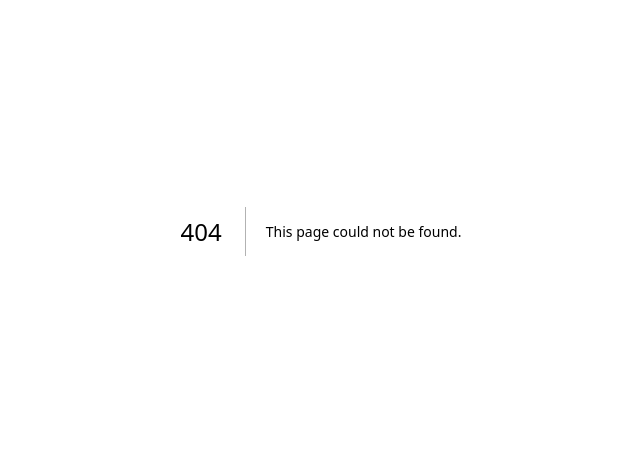
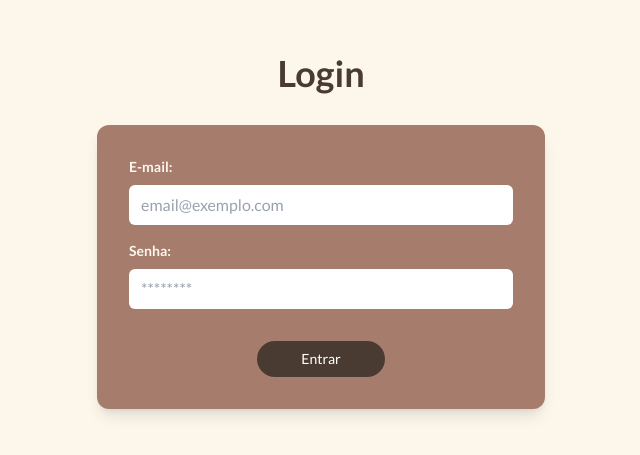
Before and after one commit to mdsreq-fga-unb/REQ-2025.2-T01-RaizesFios, a Next.js app in the folder frontend/web/: page /login in a window 1280 px wide. Before the commit this address had no page. Shown: the part 169-624 px from the top of the page, without its empty margins (319-959 px from the left). Built offline with nearby package versions, Linux system fonts and the light colour scheme.

Commit message:
[ADC] pagina de login e de registro

```diff
--- a/frontend/web/app/components/Header.tsx
+++ b/frontend/web/app/components/Header.tsx
@@ -37,28 +37,43 @@ export default function Header() {
              <Search className="absolute right-3 top-2 text-gray-500 w-4 h-4 pointer-events-none" />
            </div>
 
-          {/* Icons */}
+          {/* Icons Area */}
           <div className="flex gap-3 md:gap-6 items-center">
             <button className="hover:opacity-80 transition" aria-label="Carrinho">
               <ShoppingBag className="w-5 h-5 md:w-6 md:h-6" />
             </button>
-            <button className="hover:opacity-80 transition flex items-center gap-2" aria-label="Login ou Cadastro">
-              <User className="w-5 h-5 md:w-6 md:h-6" />
-              <span className="text-xs md:text-sm hidden md:block leading-tight">
-                <span className="underline">Entre</span> ou <br />
-                <span className="underline">Cadastre-se</span>
-              </span>
-            </button>
+
+            {/* LOGIN / CADASTRO */}
+            <div className="flex items-center gap-2">
+              {/* O Ícone leva para o Login */}
+              <Link href="/login" aria-label="Acessar conta" className="hover:opacity-80 transition">
+                <User className="w-5 h-5 md:w-6 md:h-6" />
+              </Link>
+
+              <div className="text-xs md:text-sm hidden md:block leading-tight">
+                {/* Link  p Login */}
+                <Link href="/login" className="underline hover:text-orange-200 transition">
+                  Entre
+                </Link>
+                {" "}ou <br />
+                {/* Link p Cadastro */}
+                <Link href="/register" className="underline hover:text-orange-200 transition">
+                  Cadastre-se
+                </Link>
+              </div>
+            </div>
+            {/* Fim da atualização */}
+
           </div>
         </div>
       </div>
 
       {/* Navigation */}
       <nav className="mt-3 md:mt-4 border-t border-white/20 pt-2 md:pt-3 flex justify-center gap-4 md:gap-32 text-sm md:text-lg font-light uppercase tracking-wide px-2 md:px-6 flex-wrap" aria-label="Navegação principal">
-        <a href="#hero" className="hover:text-orange-100 transition whitespace-nowrap">Início</a>
-        <a href="#sobre" className="hover:text-orange-100 transition whitespace-nowrap">Sobre</a>
-        <a href="#produtos" className="hover:text-orange-100 transition whitespace-nowrap">Produtos</a>
-        <a href="#contatos" className="hover:text-orange-100 transition whitespace-nowrap">Contatos</a>
+        <Link href="/" className="hover:text-orange-100 transition whitespace-nowrap">Início</Link>
+        <Link href="/#sobre" className="hover:text-orange-100 transition whitespace-nowrap">Sobre</Link>
+        <Link href="/#produtos" className="hover:text-orange-100 transition whitespace-nowrap">Produtos</Link>
+        <Link href="/#contatos" className="hover:text-orange-100 transition whitespace-nowrap">Contatos</Link>
       </nav>
     </header>
   );
--- /dev/null
+++ b/frontend/web/app/login/page.tsx
@@ -0,0 +1,94 @@
+"use client";
+
+import { useState } from "react";
+
+export default function LoginPage() {
+  const [form, setForm] = useState({ email: "", password: "" });
+  const [loading, setLoading] = useState(false);
+  const [errorMsg, setErrorMsg] = useState("");
+
+  function handleChange(e: React.ChangeEvent<HTMLInputElement>) {
+    setForm((f) => ({ ...f, [e.target.name]: e.target.value }));
+  }
+
+  async function handleLogin(e: React.FormEvent) {
+    e.preventDefault();
+    setErrorMsg("");
+    setLoading(true);
+
+    try {
+      const res = await fetch("/api/users",  {
+        method: "POST",
+        headers: { "Content-Type": "application/json" },
+        body: JSON.stringify({
+          email: form.email,
+          password: form.password,
+        }),
+      });
+
+      const data = await res.json().catch(() => ({}));
+
+      if (res.status === 200) {
+        alert("Login realizado com sucesso!");
+        setForm({ email: "", password: "" });
+        // Aqui você pode redirecionar, ex: router.push("/")
+      } else {
+        setErrorMsg(data?.message || "Erro ao logar.");
+      }
+    } catch (err) {
+      setErrorMsg("Erro de conexão com o servidor.");
+    } finally {
+      setLoading(false);
+    }
+  }
+
+  return (
+    <div className="min-h-screen flex items-center justify-center bg-[#FDF6EB] p-6">
+      <div className="w-full max-w-md">
+        <h1 className="text-4xl font-bold text-center mb-8 text-[#4A3B32]">Login</h1>
+
+        <div className="bg-[#A67C6D] p-8 rounded-xl shadow-lg">
+          <form onSubmit={handleLogin} className="space-y-4">
+            <div>
+              <label className="block text-sm text-[#FDF6EB] font-semibold mb-2">E-mail:</label>
+              <input
+                name="email"
+                type="email"
+                value={form.email}
+                onChange={handleChange}
+                placeholder="email@exemplo.com"
+                className="w-full rounded-md px-3 py-2 text-[#4A3B32] bg-white placeholder-gray-400 focus:outline-none"
+                required
+              />
+            </div>
+
+            <div>
+              <label className="block text-sm text-[#FDF6EB] font-semibold mb-2">Senha:</label>
+              <input
+                name="password"
+                type="password"
+                value={form.password}
+                onChange={handleChange}
+                placeholder="********"
+                className="w-full rounded-md px-3 py-2 text-[#4A3B32] bg-white placeholder-gray-400 focus:outline-none"
+                required
+              />
+            </div>
+
+            {errorMsg && <div className="text-sm text-red-600 mt-1">{errorMsg}</div>}
+
+            <div className="pt-4">
+              <button
+                type="submit"
+                disabled={loading}
+                className="w-32 mx-auto block bg-[#4A3B32] text-white py-2 rounded-full text-sm hover:bg-[#3d312b] transition"
+              >
+                {loading ? "Entrando..." : "Entrar"}
+              </button>
+            </div>
+          </form>
+        </div>
+      </div>
+    </div>
+  );
+}
--- /dev/null
+++ b/frontend/web/app/register/page.tsx
@@ -0,0 +1,168 @@
+"use client";
+
+import { useState } from "react";
+
+export default function RegisterPage() {
+  const [form, setForm] = useState({
+    name: "",
+    email: "",
+    password: "",
+    confirmPassword: "",
+  });
+
+  const [loading, setLoading] = useState(false);
+  const [errorMsg, setErrorMsg] = useState("");
+  const [successMsg, setSuccessMsg] = useState("");
+
+  function handleChange(e: React.ChangeEvent<HTMLInputElement>) {
+    setForm((f) => ({ ...f, [e.target.name]: e.target.value }));
+  }
+
+  async function handleSubmit(e: React.FormEvent) {
+    e.preventDefault();
+    setErrorMsg("");
+    setSuccessMsg("");
+
+    if (form.password !== form.confirmPassword) {
+      setErrorMsg("As senhas não conferem.");
+      return;
+    }
+
+    setLoading(true);
+    try {
+      // Ajustar a URL do endpoint se o back estiver em outra porta
+      const res = await fetch("/api/users", {
+  method: "POST",
+  headers: { "Content-Type": "application/json" },
+  body: JSON.stringify({
+    name: form.name,
+    email: form.email,
+    password: form.password,
+  }),
+});
+
+
+      const data = await res.json().catch(() => ({}));
+
+      if (res.status === 201) {
+        setSuccessMsg("Cadastro realizado com sucesso! Você pode entrar agora.");
+        setForm({ name: "", email: "", password: "", confirmPassword: "" });
+      } else if (res.status === 422 && data?.message) {
+        setErrorMsg("Erro de validação: " + JSON.stringify(data.message));
+      } else if (res.status === 409 && data?.message) {
+        setErrorMsg(data.message);
+      } else {
+        setErrorMsg(data?.message || "Erro ao registrar usuário.");
+      }
+    } catch (err) {
+      setErrorMsg("Erro de conexão com o servidor.");
+    } finally {
+      setLoading(false);
+    }
+  }
+
+  return (
+    <div className="min-h-screen flex items-center justify-center bg-[#FDF6EB] p-6">
+      <div className="w-full max-w-xl">
+        <h1 className="text-4xl font-bold text-center mb-8 text-[#4A3B32]">Cadastro</h1>
+
+        <div className="bg-[#9E7262] p-8 rounded-xl shadow-lg">
+          <form onSubmit={handleSubmit} className="space-y-4">
+            {/* Nome */}
+            <div>
+              <label className="block text-sm text-[#FDF6EB] font-semibold mb-2">Nome completo:</label>
+              <input
+                name="name"
+                value={form.name}
+                onChange={handleChange}
+                placeholder="Nome completo"
+                className="w-full rounded-md px-3 py-2 text-[#4A3B32] bg-white placeholder-gray-400 focus:outline-none"
+                required
+              />
+            </div>
+
+            {/* Email */}
+            <div>
+              <label className="block text-sm text-[#FDF6EB] font-semibold mb-2">E-mail:</label>
+              <input
+                name="email"
+                type="email"
+                value={form.email}
+                onChange={handleChange}
+                placeholder="email@exemplo.com"
+                className="w-full rounded-md px-3 py-2 text-[#4A3B32] bg-white placeholder-gray-400 focus:outline-none"
+                required
+              />
+            </div>
+
+            {/* Senha */}
+            <div>
+              <label className="block text-sm text-[#FDF6EB] font-semibold mb-2">Senha:</label>
+              <input
+                name="password"
+                type="password"
+                value={form.password}
+                onChange={handleChange}
+                placeholder="********"
+                className="w-full rounded-md px-3 py-2 text-[#4A3B32] bg-white placeholder-gray-400 focus:outline-none"
+                required
+                minLength={8}
+              />
+            </div>
+
+            {/* Confirmar senha */}
+            <div>
+              <label className="block text-sm text-[#FDF6EB] font-semibold mb-2">Confirmar senha:</label>
+              <input
+                name="confirmPassword"
+                type="password"
+                value={form.confirmPassword}
+                onChange={handleChange}
+                placeholder="********"
+                className="w-full rounded-md px-3 py-2 text-[#4A3B32] bg-white placeholder-gray-400 focus:outline-none"
+                required
+                minLength={8}
+              />
+            </div>
+
+            {/* Mensagens */}
+            {errorMsg && <div className="text-sm text-red-600 mt-1">{errorMsg}</div>}
+            {successMsg && <div className="text-sm text-green-700 mt-1">{successMsg}</div>}
+
+            {/* Botão */}
+            <div className="pt-4">
+             <button
+              type="submit"
+              className="w-32 mx-auto block bg-[#4A3B32] text-white py-2 rounded-full text-sm hover:bg-[#3d312b] transition">
+              Cadastrar
+            </button>
+            </div>
+          </form>
+        </div>
+
+        {}
+        <div className="mt-6 text-center text-xs text-gray-500">
+          Referência visual (Figma):{" "}
+          <a
+            href="/_next/static/media/figma-ref"
+            target="_blank"
+            rel="noreferrer"
+            className="underline"
+          >
+            ver imagem
+          </a>
+        </div>
+
+        {/* se desejar ver o screenshot que você enviou ao bot */}
+        <div className="mt-4 text-center">
+          <img
+            src="/mnt/data/355a6c78-c121-4b0f-b9d8-6358a4ddea49.png"
+            alt="Figma reference"
+            className="mx-auto mt-2 rounded shadow-sm max-w-full"
+            style={{ maxHeight: 360 }}
+          />
+        </div>
+      </div>
+    </div>
+  );
+}
```
